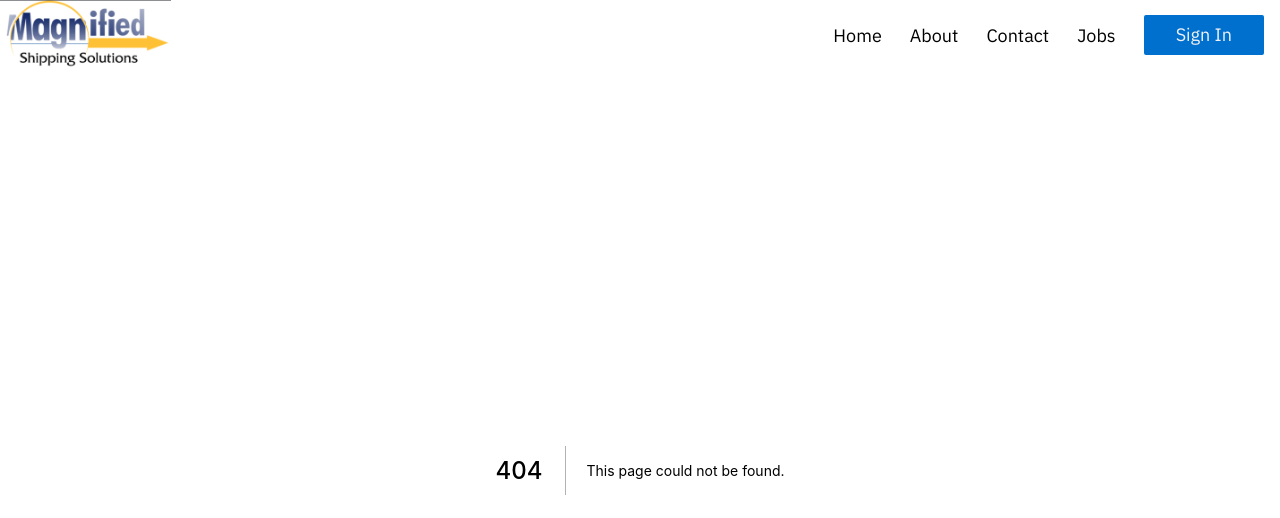
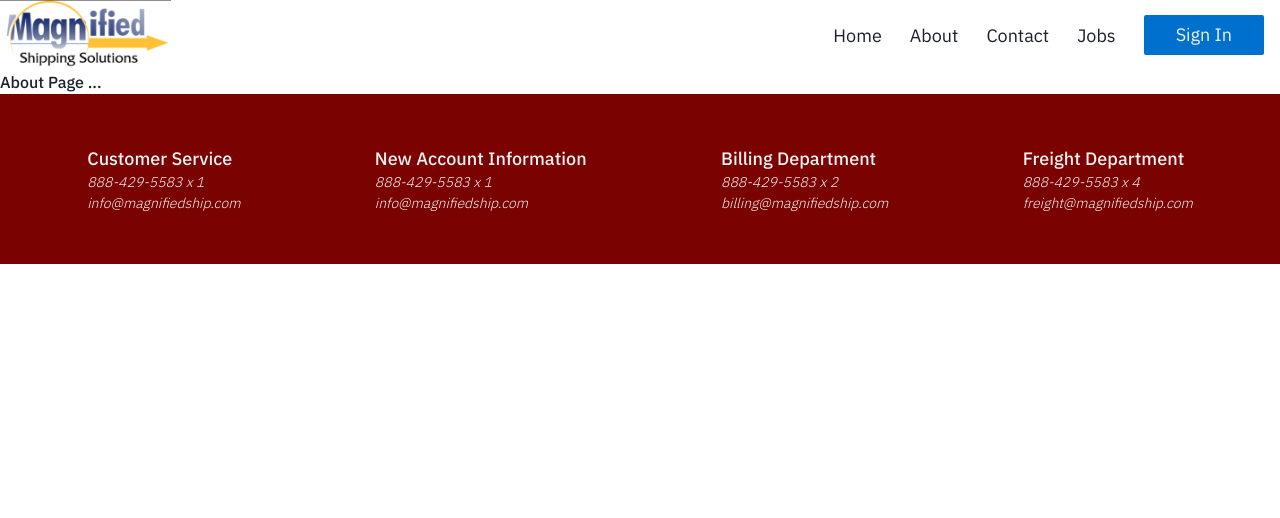
Before and after one commit to magicjaqk/magnified-shipping-web-redesign, a Next.js app: page /about in a window 1280 px wide. Before the commit this address had no page. Shown: the top 518 px of the page. Built offline with nearby package versions, Linux system fonts and the light colour scheme.

Commit message:
added other pages and links to work on

```diff
--- /dev/null
+++ b/components/Footer.js
@@ -0,0 +1,70 @@
+import {
+  Box,
+  Flex,
+  Text,
+  useBreakpointValue,
+  useMediaQuery,
+} from "@chakra-ui/react";
+
+const Footer = () => {
+  return (
+    <Box bg="danger" w="100%">
+      <Flex
+        direction={useBreakpointValue({ base: "column", md: "row" })}
+        w="100%"
+        p={5}
+        minH="170px"
+        align="center"
+        justify="space-around"
+        textColor="light"
+      >
+        <Box py={3}>
+          <Text fontSize="18px" fontWeight="bold">
+            Customer Service
+          </Text>
+          <Text fontSize="14px" fontWeight="light">
+            <i>888-429-5583 x 1</i>
+          </Text>
+          <Text fontSize="14px" fontWeight="light">
+            <i>info@magnifiedship.com</i>
+          </Text>
+        </Box>
+        <Box py={3}>
+          <Text fontSize="18px" fontWeight="bold">
+            New Account Information
+          </Text>
+          <Text fontSize="14px" fontWeight="light">
+            <i>888-429-5583 x 1</i>
+          </Text>
+          <Text fontSize="14px" fontWeight="light">
+            <i>info@magnifiedship.com</i>
+          </Text>
+        </Box>
+        <Box py={3}>
+          <Text fontSize="18px" fontWeight="bold">
+            Billing Department
+          </Text>
+          <Text fontSize="14px" fontWeight="light">
+            <i>888-429-5583 x 2</i>
+          </Text>
+          <Text fontSize="14px" fontWeight="light">
+            <i>billing@magnifiedship.com</i>
+          </Text>
+        </Box>
+        <Box py={3}>
+          <Text fontSize="18px" fontWeight="bold">
+            Freight Department
+          </Text>
+          <Text fontSize="14px" fontWeight="light">
+            <i>888-429-5583 x 4</i>
+          </Text>
+          <Text fontSize="14px" fontWeight="light">
+            <i>freight@magnifiedship.com</i>
+          </Text>
+        </Box>
+      </Flex>
+    </Box>
+  );
+};
+
+export default Footer;
--- a/components/Nav.js
+++ b/components/Nav.js
@@ -1,27 +1,26 @@
 import {
   Box,
-  Icon,
   Flex,
   Stack,
   Text,
   Link,
   Button,
   Image,
-  useMediaQuery,
+  useBreakpointValue,
   useDisclosure,
   Drawer,
   DrawerBody,
-  DrawerFooter,
-  DrawerHeader,
   DrawerOverlay,
   DrawerContent,
   DrawerCloseButton,
-  Input,
 } from "@chakra-ui/react";
 import { useRef } from "react";
+//import { Link as NextLink } from "next/link";
+import { HamburgerIcon } from "@chakra-ui/icons";
 
 const Nav = () => {
-  const [isLargerThan650] = useMediaQuery("(min-width: 650px)");
+  const isLargerThan650 = useBreakpointValue({ base: false, md: true });
+  //const [isLargerThan650] = useMediaQuery("(min-width: 650px)");
   const { isOpen, onOpen, onClose } = useDisclosure();
   const btnRef = useRef();
 
@@ -50,11 +49,12 @@ const Nav = () => {
               alignItems="center"
               fontFamily="nav"
               fontWeight="medium"
+              fontSize="18px"
             >
-              <Link fontSize="18px">Home</Link>
-              <Link fontSize="18px">About</Link>
-              <Link fontSize="18px">Contact</Link>
-              <Link fontSize="18px">Jobs</Link>
+              <Link href="/">Home</Link>
+              <Link href="/about">About</Link>
+              <Link href="/contact">Contact</Link>
+              <Link href="/jobs">Jobs</Link>
               <Button
                 borderRadius="2px"
                 bg="primary"
@@ -80,7 +80,7 @@ const Nav = () => {
                 textColor="dark"
               >
                 <Text fontSize="18px" fontWeight="bold" px={4}>
-                  Menu
+                  <HamburgerIcon w={6} h={6} />
                 </Text>
               </Button>
               <Drawer
@@ -92,17 +92,19 @@ const Nav = () => {
                 <DrawerOverlay>
                   <DrawerContent>
                     <DrawerCloseButton />
+                    <DrawerBody>
                       <Stack
-                      mt={10}
+                        mt={12}
                         spacing={7}
                         alignItems="center"
                         fontFamily="nav"
                         fontWeight="medium"
+                        fontSize="18px"
                       >
-                      <Link fontSize="18px">Home</Link>
-                      <Link fontSize="18px">About</Link>
-                      <Link fontSize="18px">Contact</Link>
-                      <Link fontSize="18px">Jobs</Link>
+                        <Link href="/">Home</Link>
+                        <Link href="/about">About</Link>
+                        <Link href="/contact">Contact</Link>
+                        <Link href="/jobs">Jobs</Link>
                         <Button
                           borderRadius="2px"
                           bg="primary"
@@ -110,15 +112,16 @@ const Nav = () => {
                           _active={{ bg: "primary" }}
                         >
                           <Text
-                          fontSize="18px"
                             textColor="light"
                             fontWeight="medium"
+                            fontSize="18px"
                             px={4}
                           >
                             Sign In
                           </Text>
                         </Button>
                       </Stack>
+                    </DrawerBody>
                   </DrawerContent>
                 </DrawerOverlay>
               </Drawer>
--- a/package.json
+++ b/package.json
@@ -8,6 +8,7 @@
     "start": "next start"
   },
   "dependencies": {
+    "@chakra-ui/icons": "^1.0.3",
     "@chakra-ui/react": "^1.1.5",
     "@emotion/react": "^11.1.4",
     "@emotion/styled": "^11.0.0",
--- a/pages/_app.js
+++ b/pages/_app.js
@@ -3,6 +3,7 @@ import CustomTheme from "../styles/CustomTheme";
 import { ChakraProvider } from "@chakra-ui/react";
 
 import Nav from "../components/Nav";
+import Footer from "../components/Footer";
 
 function MyApp({ Component, pageProps }) {
   return (
@@ -10,6 +11,7 @@ function MyApp({ Component, pageProps }) {
       <ChakraProvider theme={CustomTheme}>
         <Nav />
         <Component {...pageProps} />
+        <Footer />
       </ChakraProvider>
     </>
   );
--- /dev/null
+++ b/pages/about.js
@@ -0,0 +1,5 @@
+const about = () => {
+  return <>About Page ...</>;
+};
+
+export default about;
```
Also changed, not shown: pages/index.js (+10 -4 lines), 2 other files (tests, documents, lock files or other folders). Lines whose indentation alone changed are shown as unchanged.
